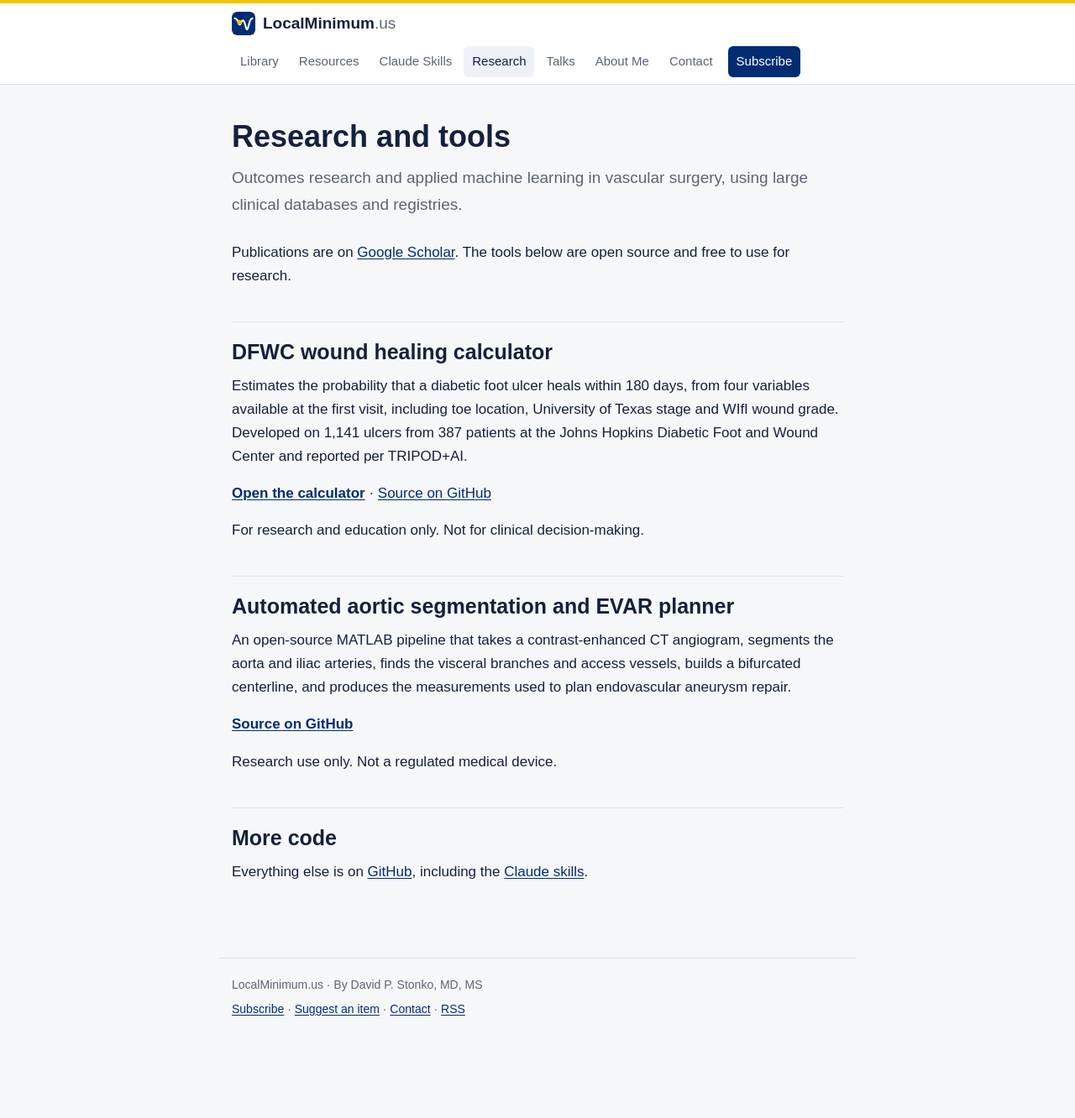
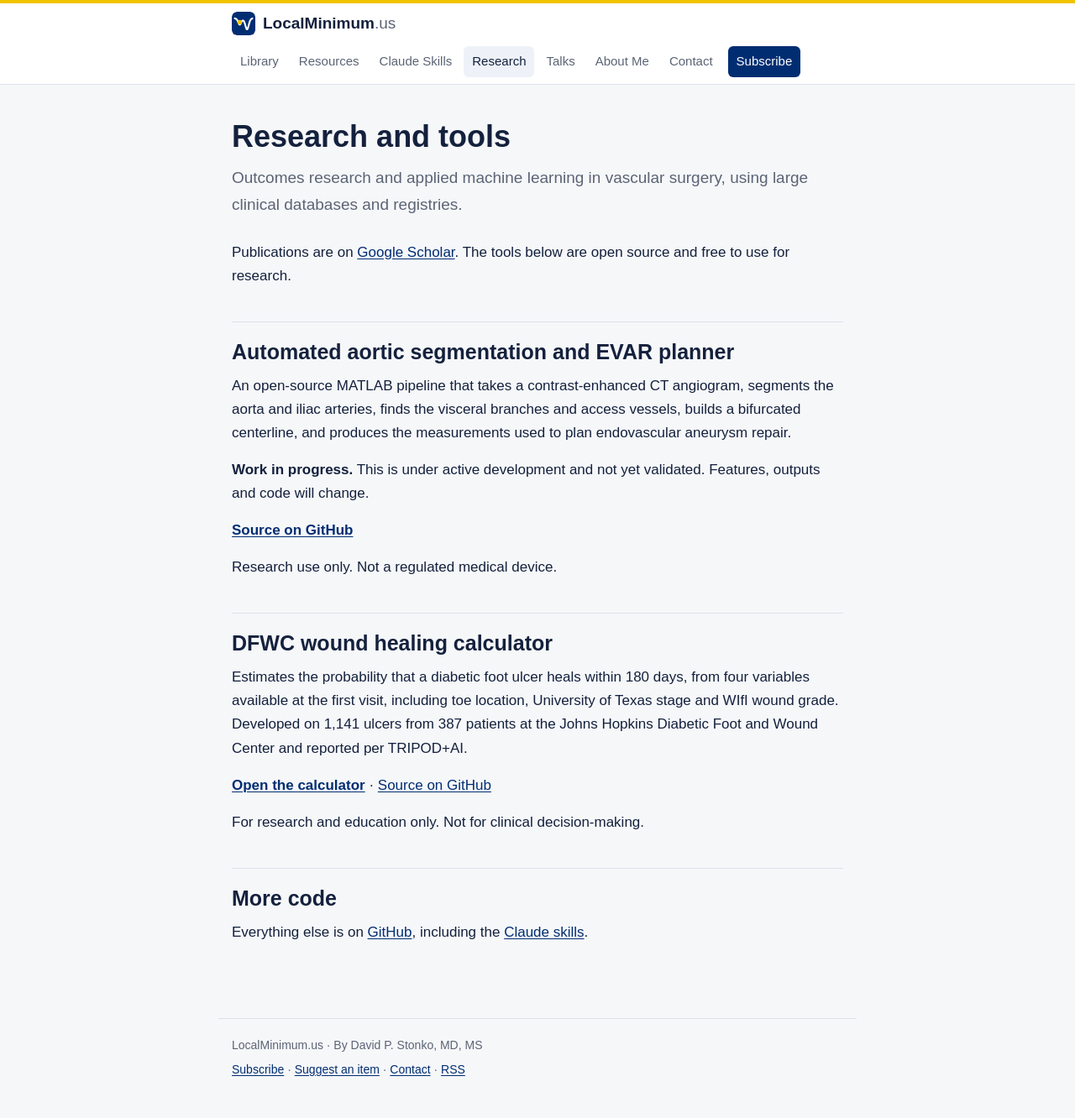
Before and after one commit to davidstonko/ai-surgery, a Jekyll site: the page built from docs/research/index.md, in a window 1280 px wide. Shown: the whole page at 84% size. Built offline with Jekyll 4.4.1, drawn with Linux system fonts in a browser that asks for light colours; before the commit the page ends 1260 px from its top, so only the background shows below that; part of the change alters nothing that is shown.

Commit message:
Research: aortic segmenter first, marked work in progress
Co-Authored-By: Claude Opus 5.5 <noreply@anthropic.com>
Claude-Session: https://claude.ai/code/session_01CC9uqAMJHVu3pkJefiANJN

```diff
--- a/docs/research/index.md
+++ b/docs/research/index.md
@@ -12,6 +12,16 @@ description: David Stonko's research on outcomes and applied machine learning in
 
 Publications are on [Google Scholar](https://scholar.google.com/citations?user=615pt6cAAAAJ&hl=en). The tools below are open source and free to use for research.
 
+## Automated aortic segmentation and EVAR planner
+
+An open-source MATLAB pipeline that takes a contrast-enhanced CT angiogram, segments the aorta and iliac arteries, finds the visceral branches and access vessels, builds a bifurcated centerline, and produces the measurements used to plan endovascular aneurysm repair.
+
+**Work in progress.** This is under active development and not yet validated. Features, outputs and code will change.
+
+**[Source on GitHub](https://github.com/davidstonko/aortic-segmenter-and-surgery-planner)**
+
+Research use only. Not a regulated medical device.
+
 ## DFWC wound healing calculator
 
 Estimates the probability that a diabetic foot ulcer heals within 180 days, from four variables available at the first visit, including toe location, University of Texas stage and WIfI wound grade. Developed on 1,141 ulcers from 387 patients at the Johns Hopkins Diabetic Foot and Wound Center and reported per TRIPOD+AI.
@@ -20,14 +30,6 @@ Estimates the probability that a diabetic foot ulcer heals within 180 days, from
 
 For research and education only. Not for clinical decision-making.
 
-## Automated aortic segmentation and EVAR planner
-
-An open-source MATLAB pipeline that takes a contrast-enhanced CT angiogram, segments the aorta and iliac arteries, finds the visceral branches and access vessels, builds a bifurcated centerline, and produces the measurements used to plan endovascular aneurysm repair.
-
-**[Source on GitHub](https://github.com/davidstonko/aortic-segmenter-and-surgery-planner)**
-
-Research use only. Not a regulated medical device.
-
 ## More code
 
 Everything else is on [GitHub](https://github.com/davidstonko), including the [Claude skills](../skills/).
```
